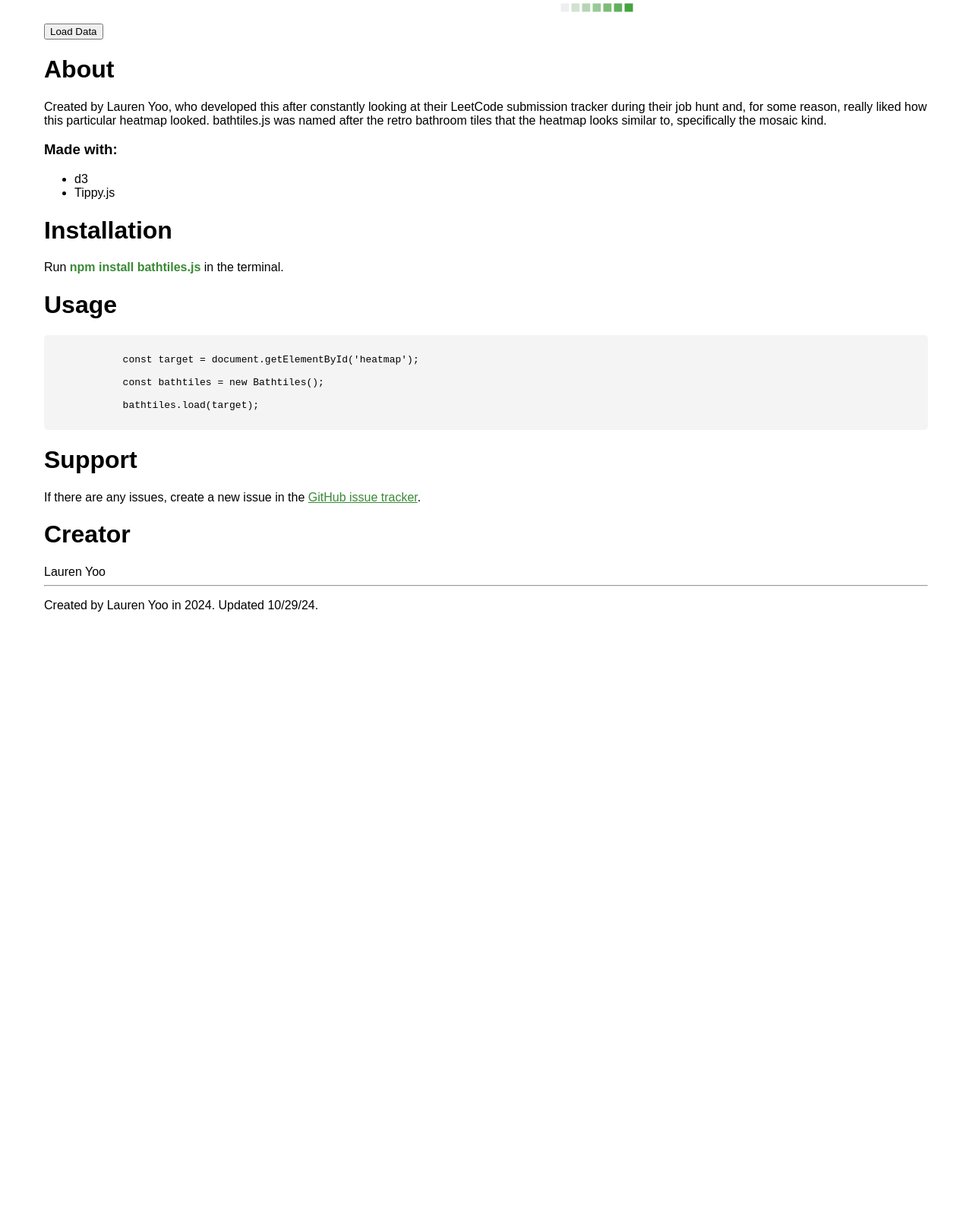
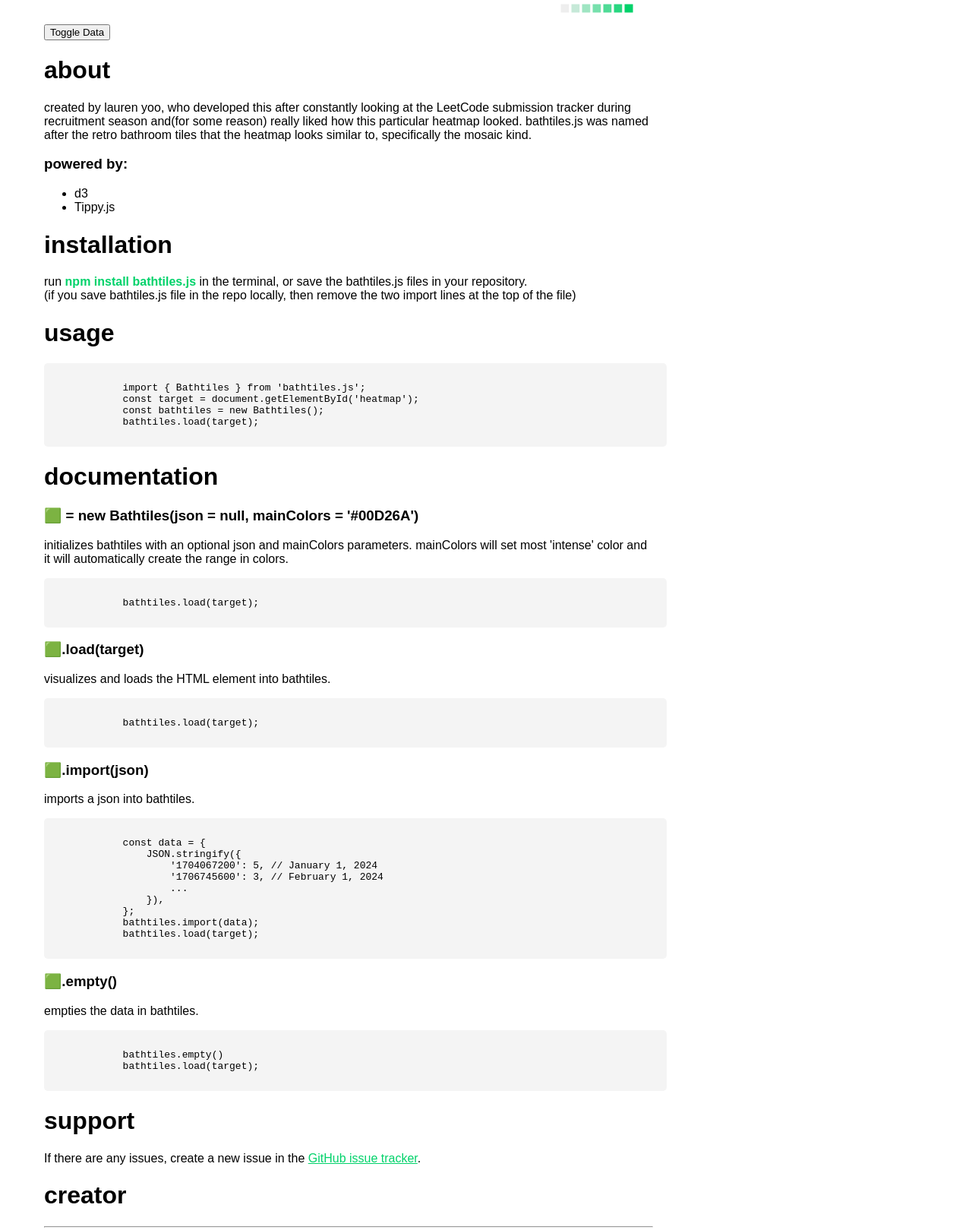
Before and after one commit to Laurenyoo/website-bathtiles.js, a plain HTML site: page index.html in a window 1280 px wide. Shown: the part 366-1985 px from the top of the page at 76% size. Before the commit the page ends 1188 px from the top, so only its background shows below. Drawn offline with nearby package versions, Linux system fonts and the light colour scheme.

Commit message:
updated content

```diff
--- a/bathtiles.js
+++ b/bathtiles.js
@@ -8,7 +8,7 @@ var LEGEND_HEIGHT = 25
 var FONT_SIZE = 12
 
 class Bathtiles {
-    constructor(json = null, mainColor = '#44a340') {
+    constructor(json = null, mainColor = '#4CAF50') {
         console.log('Bathtiles.js - Constructing...')
         this.data = formatData(json);
         this.mainColor = mainColor;
@@ -167,12 +167,17 @@ class Bathtiles {
             console.log('No data to import.');
         }
     }
+
+    empty() {
+        this.data = formatData(null);
+        console.log('Clearing data.');
+    }
 };
 
 // Formats the JSON data to be easily ready by d3.
 function formatData(data) {
     console.log('Bathtiles.js - Formatting Data...', data);
-    if (!data || !data['submissionCalendar']) {
+    if (!data) {
         const defaultStartDate = new Date();
         return {
             startDate: defaultStartDate,
@@ -180,7 +185,7 @@ function formatData(data) {
             maxCount: 0
         };
     }
-    const parsedData = JSON.parse(data['submissionCalendar']);
+    const parsedData = JSON.parse(data);
     const dateTable = {};
     let oldestDate = new Date();
     let maxCount = 0;
--- a/index.html
+++ b/index.html
@@ -18,11 +18,12 @@
         }
         .container {
             margin-left: 50px;
-            margin-right: 50px;
+            width: 800px;
         }
         .title {
             font-size: 100px;
             margin-right: 10px;
+            margin-bottom: 20px;
             display: inline-block;
         }
         .heatmap {
@@ -34,9 +35,10 @@
             background-color: #f4f4f4;
             padding: 10px;
             border-radius: 5px;
+            width: 800px;
         }
         .npm-command {
-            color: #388a34;
+            color: #00D26A;
         }
     </style>
 </head>
@@ -45,63 +47,116 @@
     <div class="title">bathtiles.js</div>
     <img src="./public/tileicon.jpg" alt="tile icon" style="width: 150px; height: auto; vertical-align: bottom;">
 </div>
-<h1 class="container">Example</h1>
+<h1 class="container">doesn't look like a wall of bathtiles?🛁</h1>
 <div id="heatmap" class="container heatmap"></div>
-<button id="loadButton" class="container">Load Data</button>
+<button id="loadButton" style="margin-left: 50px;">Toggle Data</button>
 
-<h1 class="container">About</h1>
+<h1 class="container">about</h1>
 <p class="container">
-    Created by Lauren Yoo, who developed this after constantly looking at their LeetCode submission tracker during their job hunt and, for some reason, really liked how this particular heatmap looked.
+    created by lauren yoo, who developed this after constantly looking at the LeetCode submission tracker during recruitment season and(for some reason) really liked how this particular heatmap looked.
     bathtiles.js was named after the retro bathroom tiles that the heatmap looks similar to, specifically the mosaic kind.
 </p>
 
-<h3 class="container">Made with:</h3>
+<h3 class="container">powered by:</h3>
 <ul class="container">
     <li>d3</li>
     <li>Tippy.js</li>
 </ul>
 
-<h1 class="container">Installation</h1>
-<span class="container">
-        Run <b class="npm-command">npm install bathtiles.js</b> in the terminal.
-    </span>
+<h1 class="container">installation</h1>
+<p class="container">
+        run <b class="npm-command">npm install bathtiles.js</b> in the terminal, or save the bathtiles.js files in your repository.<br/>
+        (if you save bathtiles.js file in the repo locally, then remove the two import lines at the top of the file)
+</p>
 
-<h1 class="container">Usage</h1>
+<h1 class="container">usage</h1>
     <pre class="container pre-code">
         <code>
-            const target = document.getElementById('heatmap');<br>
-            const bathtiles = new Bathtiles();<br>
+            import { Bathtiles } from 'bathtiles.js';
+            const target = document.getElementById('heatmap');
+            const bathtiles = new Bathtiles();
             bathtiles.load(target);
         </code>
     </pre>
-
-<h1 class="container">Support</h1>
+<h1 class="container">documentation</h1>
+<p class="container">
+    <h3 class="container">🟩 = new Bathtiles(json = null, mainColors = '#00D26A')</h3>
+    <p class="container">
+        initializes bathtiles with an optional json and mainColors parameters. mainColors will set most 'intense' color and it will automatically create the range in colors.
+    </p>
+    <pre class="container pre-code">
+        <code>
+            bathtiles.load(target);
+        </code>
+    </pre>
+    <h3 class="container">🟩.load(target)</h3>
+    <p class="container">
+        visualizes and loads the HTML element into bathtiles.
+    </p>
+    <pre class="container pre-code">
+        <code>
+            bathtiles.load(target);
+        </code>
+    </pre>
+    <h3 class="container">🟩.import(json)</h3>
+    <p class="container">
+        imports a json into bathtiles.
+    </p>
+    <pre class="container pre-code">
+        <code>
+            const data = {
+                JSON.stringify({
+                    '1704067200': 5, // January 1, 2024
+                    '1706745600': 3, // February 1, 2024
+                    ...
+                }),
+            };
+            bathtiles.import(data);
+            bathtiles.load(target);
+        </code>
+    </pre>
+    <h3 class="container">🟩.empty()</h3>
+    <p class="container">
+        empties the data in bathtiles.
+    </p>
+    <pre class="container pre-code">
+        <code>
+            bathtiles.empty()
+            bathtiles.load(target);
+        </code>
+    </pre>
+</p>
+<h1 class="container">support</h1>
 <p class="container">
     If there are any issues, create a new issue in the
-    <a href="https://github.com/Laurenyoo/bathtiles.js/issues" target="_blank" style="color: #388a34;">GitHub issue tracker</a>.
+    <a href="https://github.com/Laurenyoo/bathtiles.js/issues" target="_blank" style="color: #00D26A;">GitHub issue tracker</a>.
 </p>
 
-<h1 class="container">Creator</h1>
-<div class="container">Lauren Yoo</div>
+<h1 class="container">creator</h1>
+<div class="container">
+    <div class="badge-base LI-profile-badge" data-locale="en_US" data-size="large" data-theme="light" data-type="VERTICAL" data-vanity="lauren-yoo" data-version="v1"><a class="badge-base__link LI-simple-link" href="https://www.linkedin.com/in/lauren-yoo?trk=profile-badge" target="_blank"></a></div>
+</div>
 <hr class="container">
 <p class="container">Created by Lauren Yoo in 2024. Updated 10/29/24.</p>
 
+<script src="https://platform.linkedin.com/badges/js/profile.js" async defer type="text/javascript"></script>
 <script src="https://unpkg.com/@popperjs/core@2"></script>
 <script src="https://unpkg.com/tippy.js@6"></script>
 <script src="https://unpkg.com/d3@7"></script>
 <script type="module" src="./bathtiles.js"></script>
 
 <script>
+    let isDataVisible = true;
+
     document.addEventListener('DOMContentLoaded', function() {
         import('./bathtiles.js').then(({ Bathtiles }) => {
             console.log("Loading bathtiles.js");
             const target = document.getElementById('heatmap');
-            const bathtiles = new Bathtiles();
+            const bathtiles = new Bathtiles(null,'#00D26A');
             bathtiles.load(target);
 
             const handleLoadData = () => {
-                const dummyData = {
-                    submissionCalendar: JSON.stringify({
+                const dummyData = JSON.stringify({
                     '1704067200': 5, // January 1, 2024
                     '1706745600': 3, // February 1, 2024
                     '1709328000': 8, // March 1, 2024
@@ -114,16 +169,18 @@
                     '1728076800': 5, // October 1, 2024
                     '1730755200': 0, // November 1, 2024
                     '1733433600': 3  // December 1, 2024
-                    }),
-                };
+                });
+                if (isDataVisible){
                     bathtiles.import(dummyData);
                     bathtiles.load(target);
+                    isDataVisible = false;
+                } else {
+                    bathtiles.empty();
+                    bathtiles.load(target);
+                    isDataVisible = true;
+                }
             };
-
-            const loadButton = document.getElementById('loadButton');
-            if (loadButton) {
-                loadButton.addEventListener('click', handleLoadData);
-            }
+            document.getElementById('loadButton').addEventListener('click', handleLoadData)
         });
     });
 </script>
```
Lines whose indentation alone changed are shown as unchanged.
